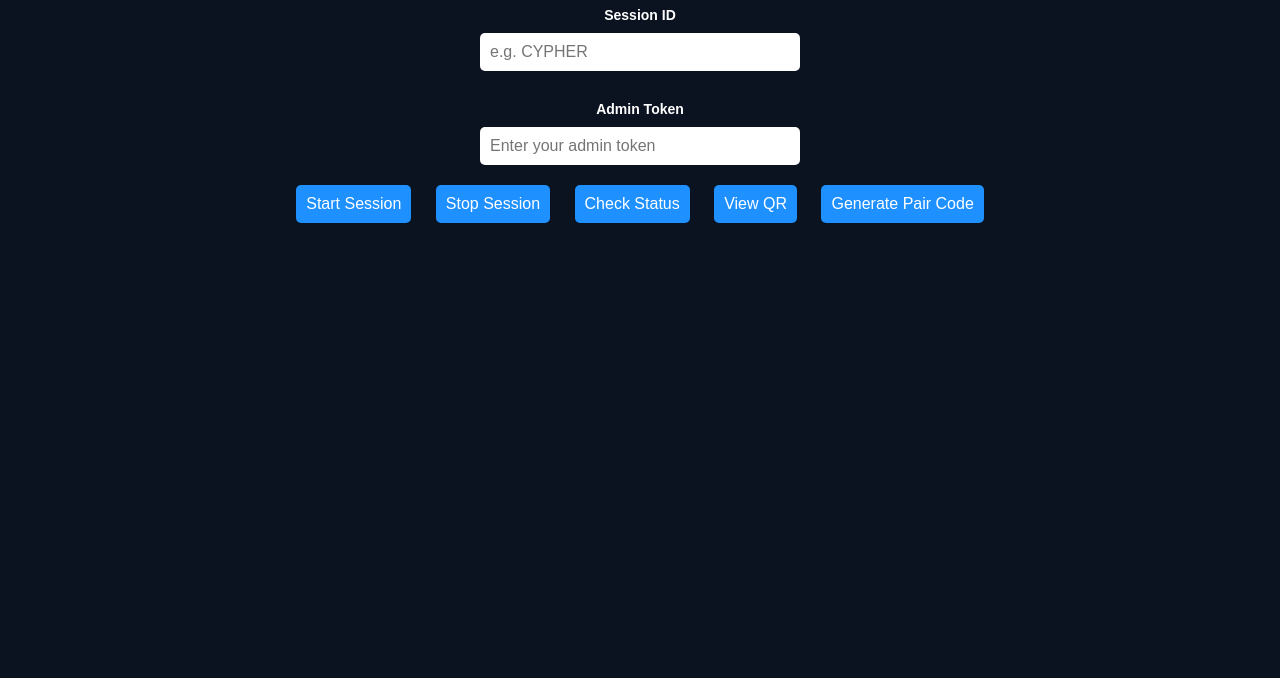
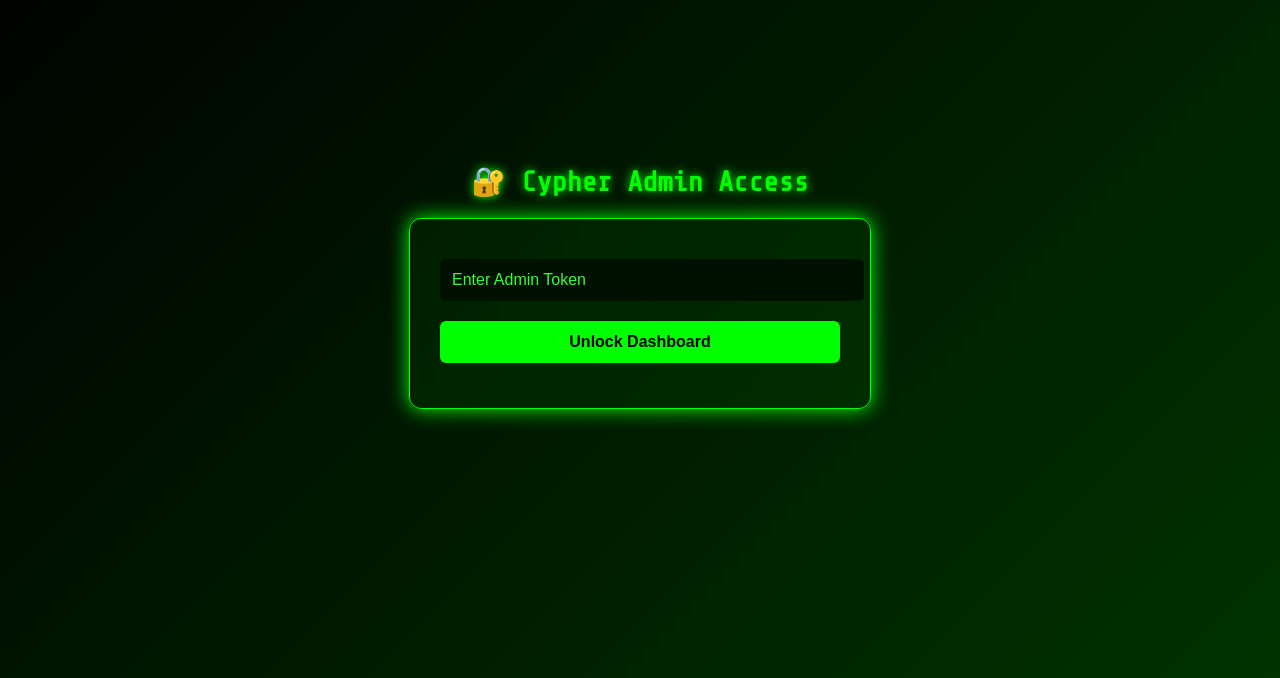
Before and after one commit to ogemdivictor1/SESSION-GENERATOR-X, a website: page public/index.html in a window 1280 px wide. Shown: the part 122-800 px from the top of the page. Drawn offline with nearby package versions, Linux system fonts and the light colour scheme.

Commit message:
Update index.html

```diff
--- a/public/index.html
+++ b/public/index.html
@@ -3,150 +3,108 @@
 <head>
   <meta charset="UTF-8" />
   <meta name="viewport" content="width=device-width, initial-scale=1.0"/>
-  <title>Cypher WhatsApp Session Manager</title>
+  <title>Cypher Access</title>
+  <link href="https://fonts.googleapis.com/css2?family=Share+Tech+Mono&display=swap" rel="stylesheet">
   <style>
     body {
-      background: #0b1220;
-      color: #fff;
-      font-family: Arial, sans-serif;
+      margin: 0;
+      padding: 0;
+      font-family: 'Share Tech Mono', monospace;
+      background: linear-gradient(135deg, #000000, #003300);
+      color: #00ff00;
+      display: flex;
+      flex-direction: column;
+      align-items: center;
+      justify-content: center;
+      height: 100vh;
+    }
+
+    h1 {
+      font-size: 28px;
+      margin-bottom: 20px;
+      text-shadow: 0 0 10px #00ff00;
+    }
+
+    .card {
+      background: rgba(0, 255, 0, 0.05);
+      border: 1px solid #00ff00;
+      padding: 30px;
+      border-radius: 12px;
+      box-shadow: 0 0 20px #00ff00;
       text-align: center;
-      padding: 40px;
+      width: 90%;
+      max-width: 400px;
     }
-    input, button {
-      padding: 10px;
-      margin: 10px;
+
+    input {
+      width: 100%;
+      padding: 12px;
+      margin-top: 10px;
       font-size: 16px;
-      border-radius: 5px;
+      border-radius: 6px;
       border: none;
+      background: #001100;
+      color: #00ff00;
     }
-    input {
-      width: 300px;
+
+    input::placeholder {
+      color: #33ff33;
     }
+
     button {
-      background: #1e90ff;
-      color: white;
+      width: 100%;
+      padding: 12px;
+      margin-top: 20px;
+      font-size: 16px;
+      border-radius: 6px;
+      border: none;
+      background: #00ff00;
+      color: #000;
       cursor: pointer;
+      font-weight: bold;
+      transition: background 0.3s ease;
     }
+
     button:hover {
-      background: #007acc;
+      background: #33ff33;
     }
-    label {
-      display: block;
-      margin-top: 20px;
-      font-weight: bold;
+
+    .error {
+      margin-top: 15px;
+      color: red;
       font-size: 14px;
-    }
-    .status, .pair-code {
-      margin-top: 30px;
-      font-size: 14px;
-      color: #ccc;
-      white-space: pre-wrap;
-      text-align: left;
-      max-width: 600px;
-      margin-left: auto;
-      margin-right: auto;
-    }
-    #qrImage {
-      margin-top: 20px;
-      max-width: 300px;
-      border: 2px solid #1e90ff;
-      border-radius: 10px;
     }
   </style>
 </head>
 <body>
-  <h1>🚀 Cypher WhatsApp Session Manager</h1>
-
-  <label for="sessionId">Session ID</label>
-  <input type="text" id="sessionId" placeholder="e.g. CYPHER" />
-
-  <label for="adminToken">Admin Token</label>
-  <input type="text" id="adminToken" placeholder="Enter your admin token" />
-
-  <br/>
-  <button onclick="startSession()">Start Session</button>
-  <button onclick="stopSession()">Stop Session</button>
-  <button onclick="checkStatus()">Check Status</button>
-  <button onclick="viewQR()">View QR</button>
-  <button onclick="generatePairCode()">Generate Pair Code</button>
-
-  <div id="qrContainer">
-    <img id="qrImage" src="" alt="QR Code will appear here" style="display:none;" />
+  <h1>🔐 Cypher Admin Access</h1>
+  <div class="card">
+    <input type="password" id="adminToken" placeholder="Enter Admin Token" />
+    <button onclick="login()">Unlock Dashboard</button>
+    <div class="error" id="errorMsg"></div>
   </div>
 
-  <div class="pair-code" id="pairCode"></div>
-  <div class="status" id="status"></div>
+  <script>
+    async function login() {
+      const token = document.getElementById("adminToken").value.trim();
+      if (!token) return showError("Token required");
 
-  <script>
-    async function startSession() {
-      const id = document.getElementById("sessionId").value.trim();
-      const token = document.getElementById("adminToken").value.trim();
-      if (!id || !token) return alert("Session ID and admin token are required");
+      const res = await fetch("/api/login", {
+        method: "POST",
+        headers: { "Content-Type": "application/json" },
+        body: JSON.stringify({ token })
+      });
 
-      const res = await fetch(`/api/start-session?id=${id}`, {
-        method: "POST",
-        headers: { "Content-Type": "application/json", "x-admin-token": token },
-        body: JSON.stringify({ id })
-      });
       const data = await res.json();
-      document.getElementById("status").innerText = JSON.stringify(data, null, 2);
-    }
-
-    async function stopSession() {
-      const id = document.getElementById("sessionId").value.trim();
-      const token = document.getElementById("adminToken").value.trim();
-      if (!id || !token) return alert("Session ID and admin token are required");
-
-      const res = await fetch(`/api/stop-session?id=${id}`, {
-        method: "POST",
-        headers: { "Content-Type": "application/json", "x-admin-token": token },
-        body: JSON.stringify({ id })
-      });
-      const data = await res.json();
-      document.getElementById("status").innerText = JSON.stringify(data, null, 2);
-    }
-
-    async function checkStatus() {
-      const id = document.getElementById("sessionId").value.trim();
-      if (!id) return alert("Session ID is required");
-
-      const res = await fetch(`/api/status/${id}`);
-      const data = await res.json();
-      document.getElementById("status").innerText = JSON.stringify(data, null, 2);
-    }
-
-    async function viewQR() {
-      const id = document.getElementById("sessionId").value.trim();
-      if (!id) return alert("Session ID is required");
-
-      const res = await fetch(`/qr/${id}`);
-      const html = await res.text();
-
-      const match = html.match(/<img src="([^"]+)"/);
-      if (match && match[1]) {
-        const img = document.getElementById("qrImage");
-        img.src = match[1];
-        img.style.display = "block";
+      if (data.ok) {
+        window.location.href = "/dashboard.html";
       } else {
-        alert("QR code not available");
+        showError(data.message || "Access denied");
       }
     }
 
-    async function generatePairCode() {
-      const id = document.getElementById("sessionId").value.trim();
-      const token = document.getElementById("adminToken").value.trim();
-      if (!id || !token) return alert("Session ID and admin token are required");
-
-      const res = await fetch(`/api/pair-code?id=${id}&number=234XXXXXXXXXX`, {
-        method: "POST",
-        headers: { "Content-Type": "application/json", "x-admin-token": token }
-      });
-      const data = await res.json();
-      if (data.ok && data.qr) {
-        document.getElementById("pairCode").innerText = `Pairing QR: ${data.qr}`;
-      } else {
-        document.getElementById("pairCode").innerText = `Error: ${data.message}`;
-      }
+    function showError(msg) {
+      document.getElementById("errorMsg").innerText = msg;
     }
   </script>
 </body>
```
